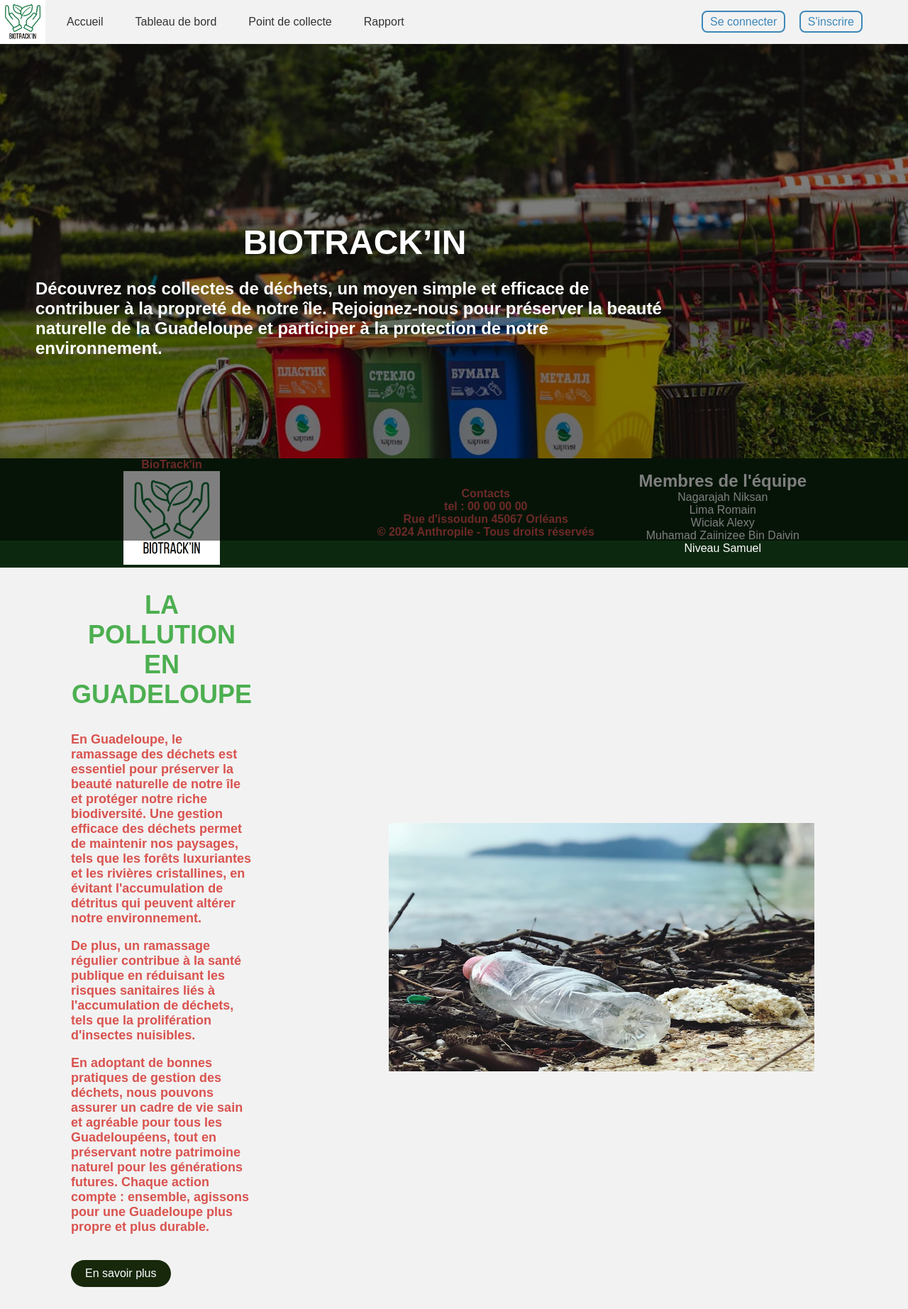
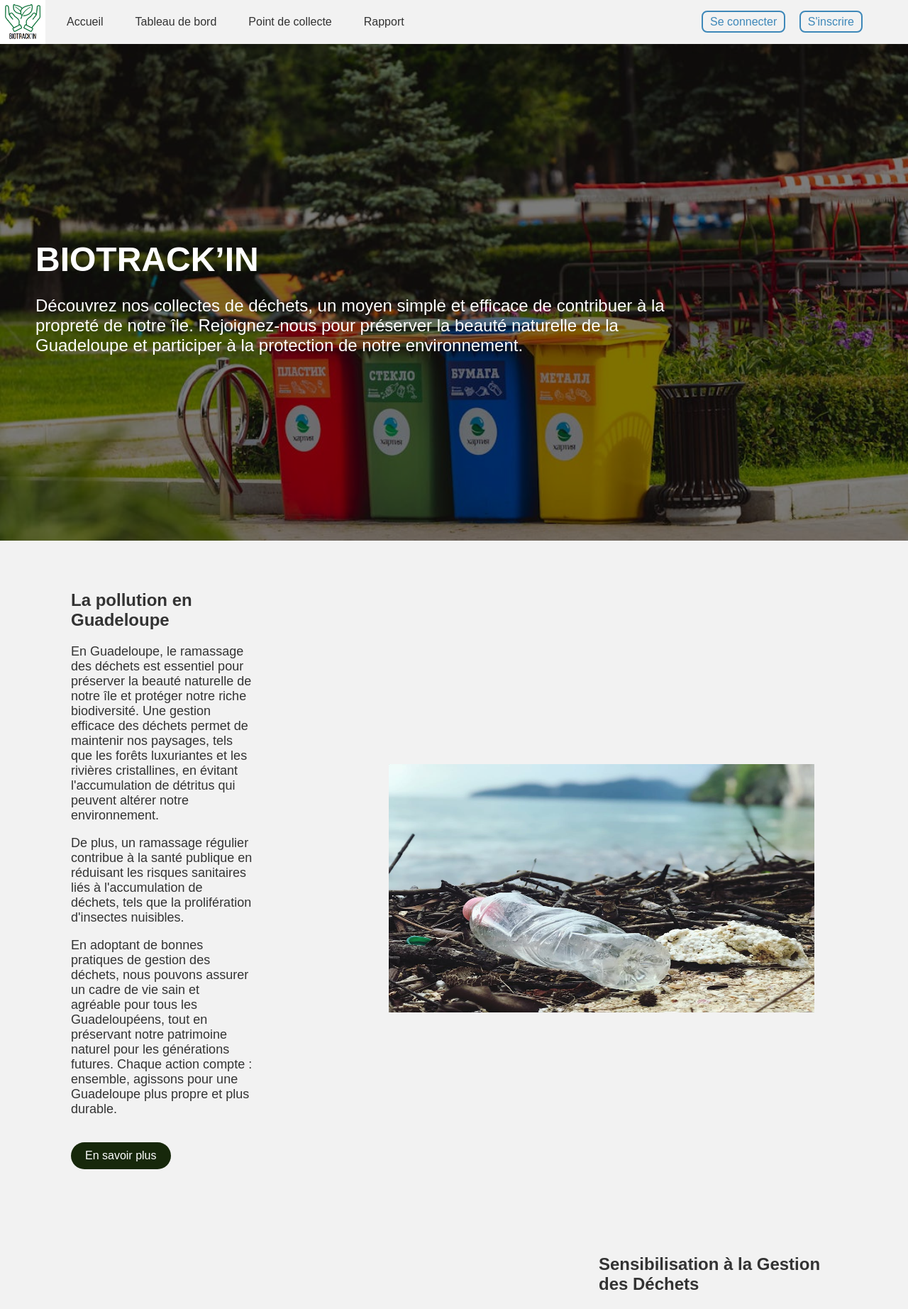
Before and after one commit to SNIVEAU/SAE-Projet-Anthropile, a Flask app: page / in a window 1280 px wide. Shown: the top 1845 px of the page at 71% size. Run offline with Flask 3, Linux system fonts and the light colour scheme; parts of the project's set-up code (start-up, migrations or seed data) failed here and were passed over; some libraries are stand-ins or nearby versions.

Commit message:
Ajustement du css

```diff
--- a/app/static/base.css
+++ b/app/static/base.css
@@ -83,7 +83,7 @@ a {
     text-align: left;
 }
 
-.hero-content h1 {
+.hero-content .presentation-title {
     font-size: 3rem;
     color: white;
     margin-bottom: 10px;
@@ -113,11 +113,11 @@ section {
     margin-left: 5rem;
 }
 
-h1 {
+/* h1 {
     text-transform: uppercase;
     font-size: 36px;
     margin-bottom: 2rem;
-}
+} */
 
 .p1 {
     font-size: 18px;
@@ -164,8 +164,6 @@ h1 {
 }
 
 footer {
-    position: fixed;
-    bottom: 0;
     display: flex;
     align-items: center;
     justify-content: space-between;
@@ -215,7 +213,7 @@ body {
     color: #333;
 }
 
-h1 {
+.insert-title {
     text-align: center;
     color: #4CAF50;
     /* Couleur verte pour rappeler le thème des biodéchets */
@@ -279,7 +277,7 @@ form {
 }
 
 /* Gestion des erreurs */
-p {
+.erreur {
     color: #d9534f;
     font-weight: bold;
 }
--- a/app/templates/home.html
+++ b/app/templates/home.html
@@ -9,7 +9,7 @@ BIOTRACK’IN | Accueil
 <!-- Section avec l'image de fond, h1 et paragraphe -->
 <section class="hero">
     <div class="hero-content">
-        <h1>BIOTRACK’IN</h1>
+        <h1 class="presentation-title">BIOTRACK’IN</h1>
         <p>Découvrez nos collectes de déchets, un moyen simple et efficace de contribuer à la propreté de notre île. Rejoignez-nous pour préserver la beauté naturelle de la Guadeloupe et participer à la protection de notre environnement.</p>
     </div>
 </section>
--- a/app/templates/insertion_dechets.html
+++ b/app/templates/insertion_dechets.html
@@ -3,7 +3,7 @@
 {% block title %}Insertion des déchets{% endblock %}
 
 {% block content %}
-<h1>Insertion des déchets</h1>
+<h1 class="insert-title">Insertion des déchets</h1>
 <form class="form-horizontal" role="form" method="POST" action="{{ url_for ('insert_dechets') }}">
     {{ form.hidden_tag() }}
     <div class="form-group">
@@ -26,7 +26,7 @@
     </div>
     <div class="form-group">
         {% if error %}
-            <p><strong>Erreur : </strong>{{ error }}</p>
+            <p class="erreur"><strong>Erreur : </strong>{{ error }}</p>
         {% endif %}
         <div class="les-btn">
             {{ form.submit(class_="btn-insert") }}
```
